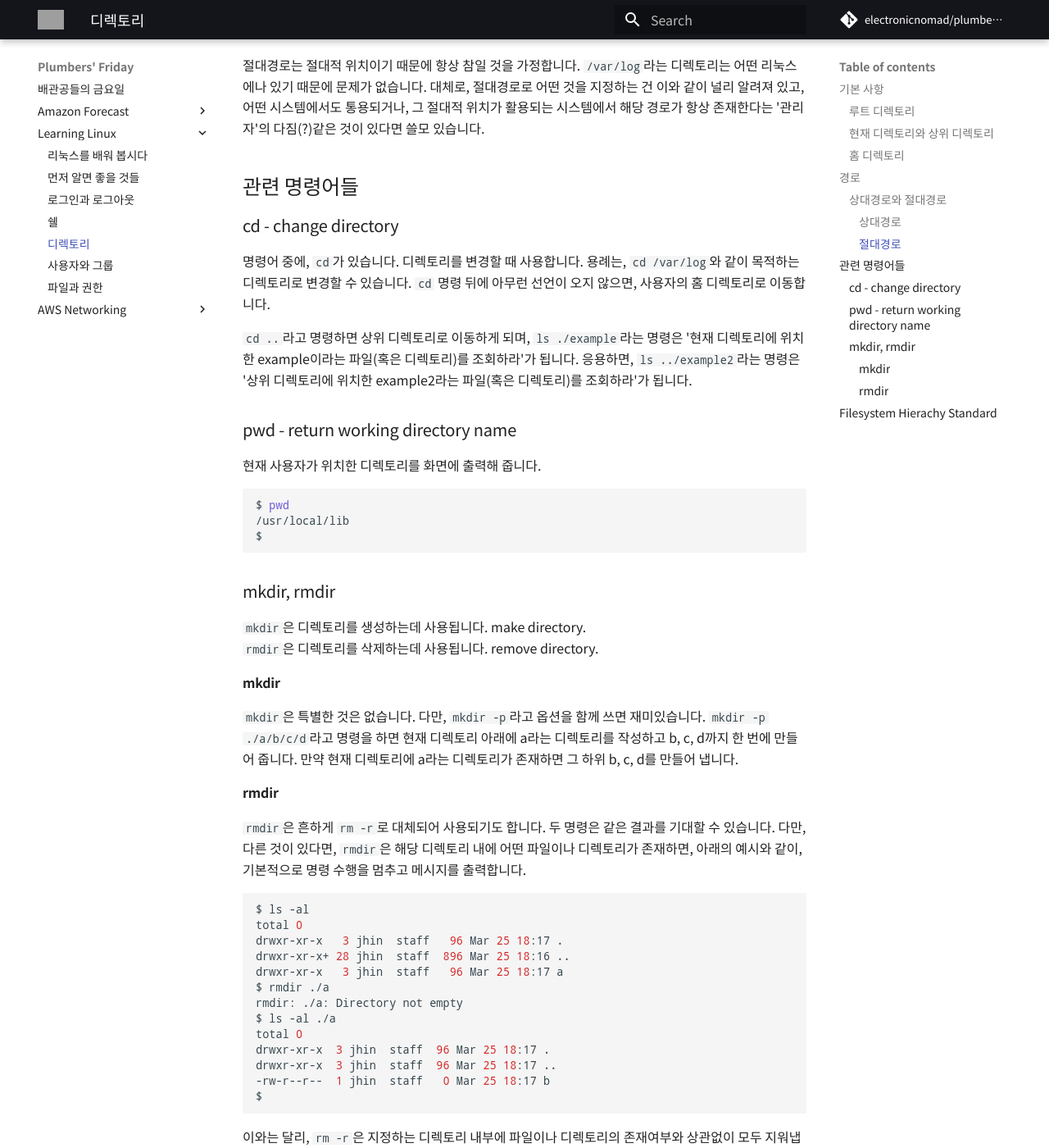
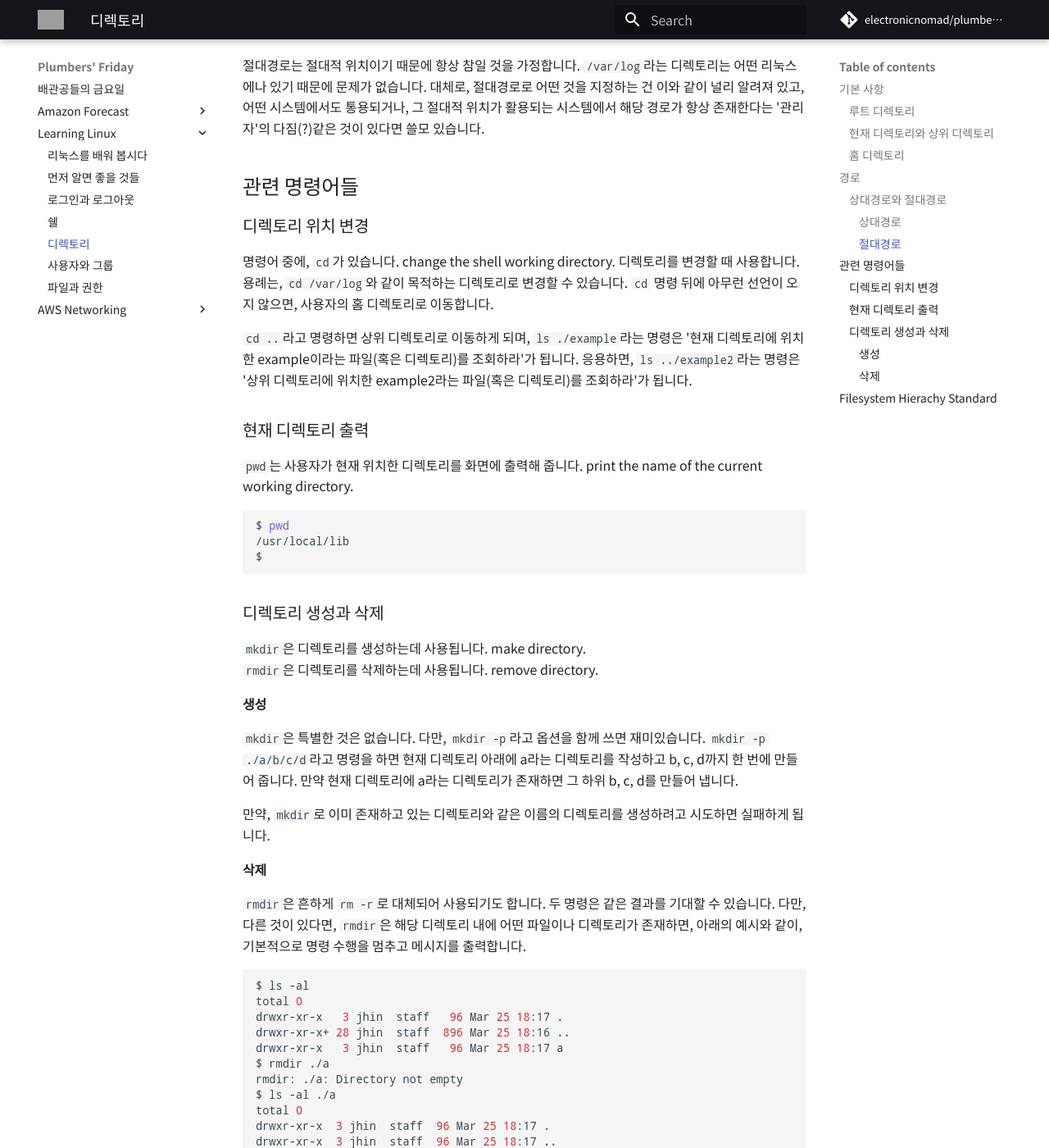
Before and after one commit to electronicnomad/plumbers-friday, an MkDocs documentation site: the page built from docs/linux/directories.md, in a window 1280 px wide and 1400 px high, scrolled down 3063 px. Shown: the whole window at 82% size. Built offline with MkDocs 1.6.1 and Material for MkDocs 9.7.7, drawn with Linux system fonts in a browser that asks for light colours; some web fonts are replaced; comment, search, counter and statistics services are not loaded; grey boxes are pictures that could not be loaded.

Commit message:
Update directories.md

````diff
--- a/docs/linux/directories.md
+++ b/docs/linux/directories.md
@@ -137,18 +137,19 @@ $
 
 ## 관련 명령어들
 
-### cd - change directory
+### 디렉토리 위치 변경
 
-명령어 중에, `cd`가 있습니다.
+명령어 중에, `cd`가 있습니다. change the shell working directory.
 디렉토리를 변경할 때 사용합니다. 용례는, `cd /var/log`와 같이
 목적하는 디렉토리로 변경할 수 있습니다. `cd` 명령 뒤에 아무런
 선언이 오지 않으면, 사용자의 홈 디렉토리로 이동합니다.
 
 `cd ..`라고 명령하면 상위 디렉토리로 이동하게 되며, `ls ./example`라는 명령은 '현재 디렉토리에 위치한 example이라는 파일(혹은 디렉토리)를 조회하라'가 됩니다. 응용하면, `ls ../example2`라는 명령은 '상위 디렉토리에 위치한 example2라는 파일(혹은 디렉토리)를 조회하라'가 됩니다.
 
-### pwd - return working directory name
+### 현재 디렉토리 출력
 
-현재 사용자가 위치한 디렉토리를 화면에 출력해 줍니다.
+`pwd`는 사용자가 현재 위치한 디렉토리를 화면에 출력해 줍니다.
+print the name of the current working directory.
 
 ```bash
 $ pwd
@@ -156,19 +157,22 @@ $ pwd
 $
 ```
 
-### mkdir, rmdir
+### 디렉토리 생성과 삭제
 
 `mkdir`은 디렉토리를 생성하는데 사용됩니다. make directory.
 `rmdir`은 디렉토리를 삭제하는데 사용됩니다. remove directory.
 
-#### mkdir
+#### 생성
 
 `mkdir`은 특별한 것은 없습니다. 다만, `mkdir -p`라고 옵션을 함께 쓰면 재미있습니다.
 `mkdir -p ./a/b/c/d`라고 명령을 하면 현재 디렉토리 아래에 a라는 디렉토리를 작성하고
 b, c, d까지 한 번에 만들어 줍니다. 만약 현재 디렉토리에 a라는 디렉토리가 존재하면
 그 하위 b, c, d를 만들어 냅니다.
 
-#### rmdir
+만약, `mkdir`로 이미 존재하고 있는 디렉토리와 같은 이름의 디렉토리를 생성하려고 시도하면
+실패하게 됩니다.
+
+#### 삭제
 
 `rmdir`은 흔하게 `rm -r`로 대체되어 사용되기도 합니다. 두 명령은 같은 결과를 기대할 수 있습니다.
 다만, 다른 것이 있다면, `rmdir`은 해당 디렉토리 내에 어떤 파일이나 디렉토리가 존재하면,
````
